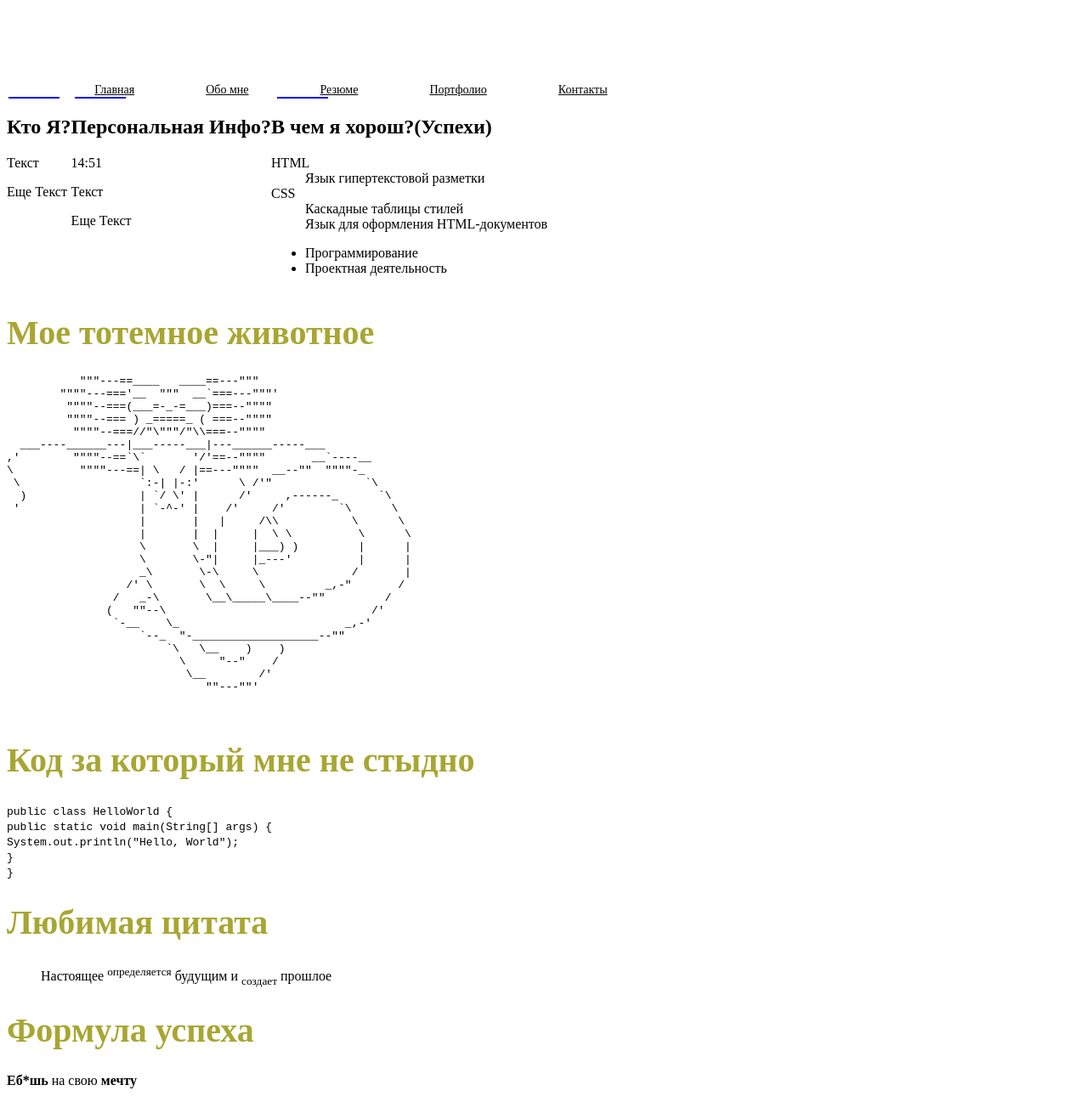
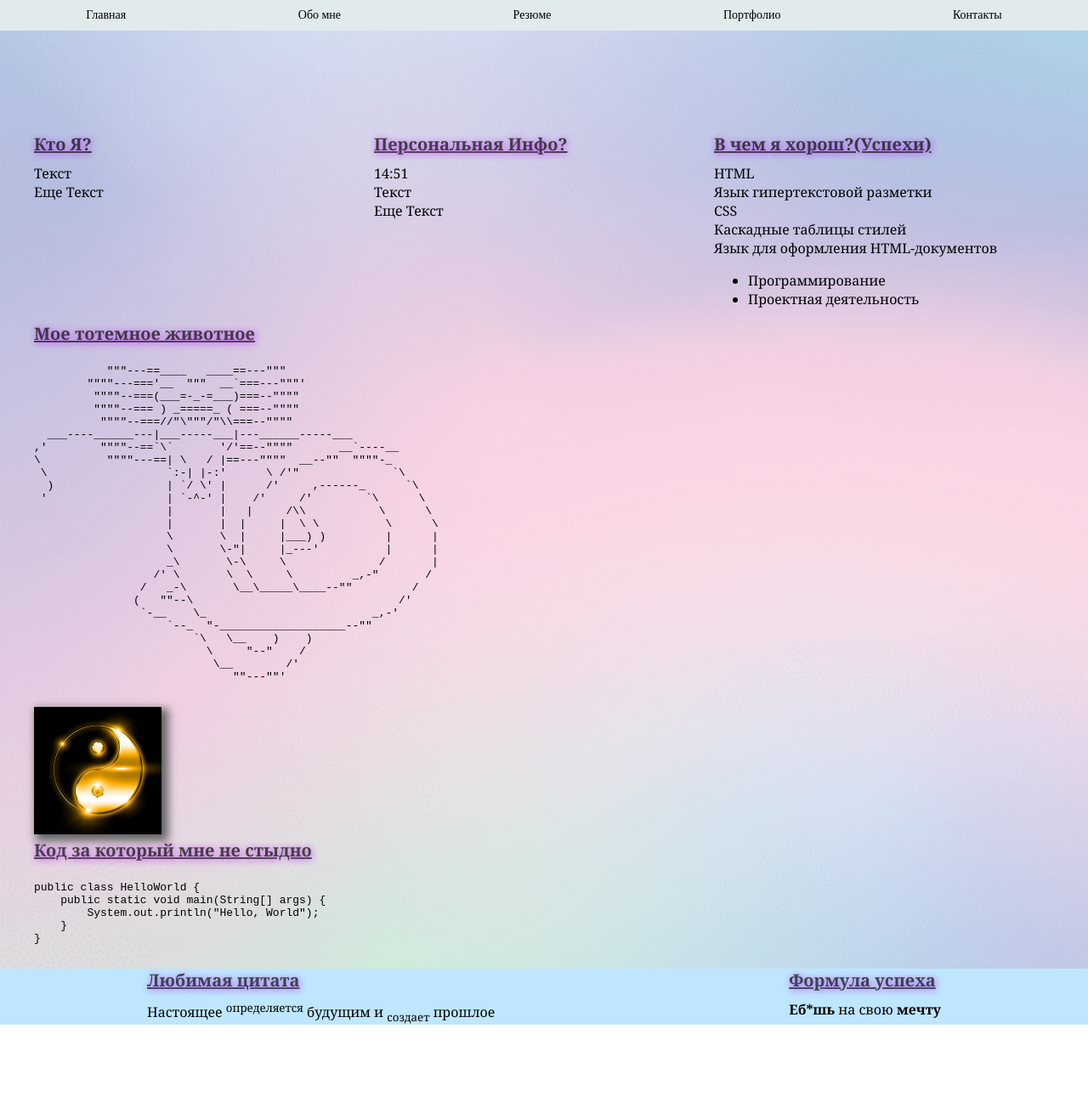
Before and after one commit to Sadji0/repo_for_web_labs, a plain HTML site: page index.html in a window 1280 px wide. Shown: the whole page at 85% size. After the commit the page ends 1206 px from the top, so only its background shows below. Drawn offline with Linux system fonts and the light colour scheme.

Commit message:
Add files via upload

```diff
--- a/css/styles.css
+++ b/css/styles.css
@@ -1,40 +1,134 @@
-.block h1 {
-    font-size: 40px;
-    color: rgb(168, 166, 50);
+/* Убираем внешние отступы */
+body,
+h1,
+h2,
+h3,
+h4,
+p,
+ul[class],
+ol[class],
+li,
+figure,
+figcaption,
+blockquote,
+dl,
+dd {
+  margin: 0;
+}
+
+
+
+header {
+    background-color: rgb(225, 235, 235);
+    width: 100%;
+    padding: 10px 0;
 }
 
 nav {
-    margin-top: 70px;
-    margin-left: 5%;
+    display: flex;
+    flex-direction: row;
+    justify-content: space-around;
 }
 
-.menu a {
-    color: black;
-    text-align: center;
-    padding: 10px 40px;
+nav a {
+    text-decoration: none;
     font-size: 14px;
+    color: rgb(0, 0, 0);
 }
 
-/* .menu .icon {
-    display: none;
-}*/
-
-.line {
-    width: 60px;
-    height: 2px;
-    background: blue;
-    position: relative;
-    left: 2%;
+.mini_block {
+    width: 100%;
 }
 
-main {
+main, footer {
     display: flex;
     flex-direction: column;
     width: 100%;
+    font-family: Georgia, 'Times New Roman', Times, serif;
 }
 
-div#About {
+.container {
+    max-width: 1200px;
+    margin: 0 auto;
+}
+
+section#About .container{
     display: flex;
+    justify-content: space-around;
     width: 100%;
-    /* padding: 120px 0 20px 0;  */
+    padding-top: 120px;
 }
+
+header a:hover {
+    font-size: 20px;
+    font-style: unset;
+    color: rgb(36, 128, 24);
+    background-color: rgb(255, 220, 130);
+}
+
+footer {
+    background-color: rgb(190, 230, 255);
+    display: flex;
+    flex-direction: row;
+    justify-content: space-around;
+}
+
+.bg-animation {
+    animation: bg-animation 25s ease-in-out infinite;
+    background-image: url(../images/back1.png);
+    background-repeat: no-repeat;
+}
+
+@keyframes bg-animation {
+    0% {
+        background-size: 170%;
+        background-position: 50% 50%
+    }
+    20% {
+        background-size: 200%;
+        background-position: 0 50%;
+    }
+    40% {
+        background-size: 160%;
+        background-position: 20% 80%;
+    }
+    60% {
+        background-size: 210%;
+        background-position: 60% 10%;
+    }
+    80% {
+        background-size: 160%;
+        background-position: 40% 70%;
+    }
+    100% {
+        background-size: 170%;
+        background-position: 50% 50%
+    }
+}
+
+.block h2 {
+    font-size: 20px;
+    color: rgb(0, 0, 0);
+    text-shadow: 1px 1px 8px rgb(183, 0, 255);
+    text-decoration-line: underline;
+    padding-bottom: 10px;
+    opacity: 70%;
+}
+
+section#Code img {
+    width: 150px;
+    box-shadow: 5px 5px 10px 3px rgb(99, 99, 99);
+}
+
+section#Code img:hover {
+    animation: rot 2s ease-in-out infinite;
+}
+
+@keyframes rot {
+    0% {
+      transform: rotate(0deg);
+    }
+    100% {
+      transform: rotate(360deg);
+    }
+  }
--- a/index.html
+++ b/index.html
@@ -2,43 +2,38 @@
 <html lang="ru">
 <head>
     <meta charset="UTF-8">
-    <!-- <meta http-equiv="X-UA-Compatible" content="IE=edge"> -->
     <meta name="viewport" content="width=device-width, initial-scale=1.0">
     <title>Плавко Михаил - М33122</title>
+
     <link rel="stylesheet" href="css/styles.css">
 </head>
 <body>
     <header>
-        <img src="">
         <nav>
-            <div class="menu">
             <a href="#">Главная</a>
             <a href="#">Обо мне</a>
             <a href="#">Резюме</a>
             <a href="#">Портфолио</a>
             <a href="#">Контакты</a>
-            </div>
         </nav>
     </header>
 
-
     <main>
-        <div class="block" id="About">
-            <div id="WhoAmI">
-                <div class="line"></div>
+        <div class="bg-animation">
+            <section class="block" id="About">
+                <div class="container">
+                    <div class="mini_block" id="WhoAmI">
                         <h2>Кто Я?</h2>
                         <p>Текст</p>
                         <p>Еще Текст</p>
                     </div>
-            <div id="PersonalInfo">
-                <div class="line"></div>
+                    <div class="mini_block" id="PersonalInfo">
                         <h2>Персональная Инфо?</h2>
                         <time>14:51</time>
                         <p>Текст</p>
                         <p>Еще Текст</p>
                     </div>
-            <div id="MyExpertise">
-                <div class="line"></div>
+                    <div class="mini_block" id="MyExpertise">
                         <h2>В чем я хорош?(Успехи)</h2>
                         <dl>
                             <dt>HTML</dt>
@@ -53,9 +48,11 @@
                         </ul>
                     </div>
                 </div>
+            </section>
 
-        <div class="block" id="Animal">
-            <h1>Мое тотемное животное</h1>
+            <section class="block" id="Animal">
+                <div class="container">
+                    <h2>Мое тотемное животное</h2>
                     <pre>
            """---==____   ____==---"""
         """"---==='__  """  __`===---"""'
@@ -84,33 +81,36 @@
                               ""---""'
                     </pre>
                 </div>
+            </section>
 
-        <div class="block" id="Code">
-            <h1>Код за который мне не стыдно</h1>
-            <code>
-                public class HelloWorld {<br>
-                    public static void main(String[] args) {<br>
-                        System.out.println("Hello, World");<br>
-                    }<br>
+            <section class="block" id="Code">
+                <div class="container">
+                    <img src="images/image_01.jpg">
+                    <h2>Код за который мне не стыдно</h2>
+                    <pre><code>public class HelloWorld {
+    public static void main(String[] args) {
+        System.out.println("Hello, World");
     }
-            </code>
+}
+                    </code></pre>
+                </div>
+            </section>
+
         </div>
     </main>
 
-
     <footer>
-        <div class="block" id="C">
-            <h1>Любимая цитата</h1>
+        <section class="block" id="C">
+            <h2>Любимая цитата</h2>
             <blockquote>
                 Настоящее <sup>определяется</sup> будущим и <sub>создает</sub> прошлое
             </blockquote>
-        </div>
+        </section>
 
-        <div class="block" id="Formula">
-            <h1>Формула успеха</h1>
+        <section class="block" id="Formula">
+            <h2>Формула успеха</h2>
             <p><b>Еб*шь</b> на свою <strong>мечту</strong></p>
-        </div>
-
+        </section>
     </footer>
 </body>
 </html>
```
Also changed, not shown: images/back1.png (added), images/image_01.jpg (added). Lines whose indentation alone changed are shown as unchanged.
